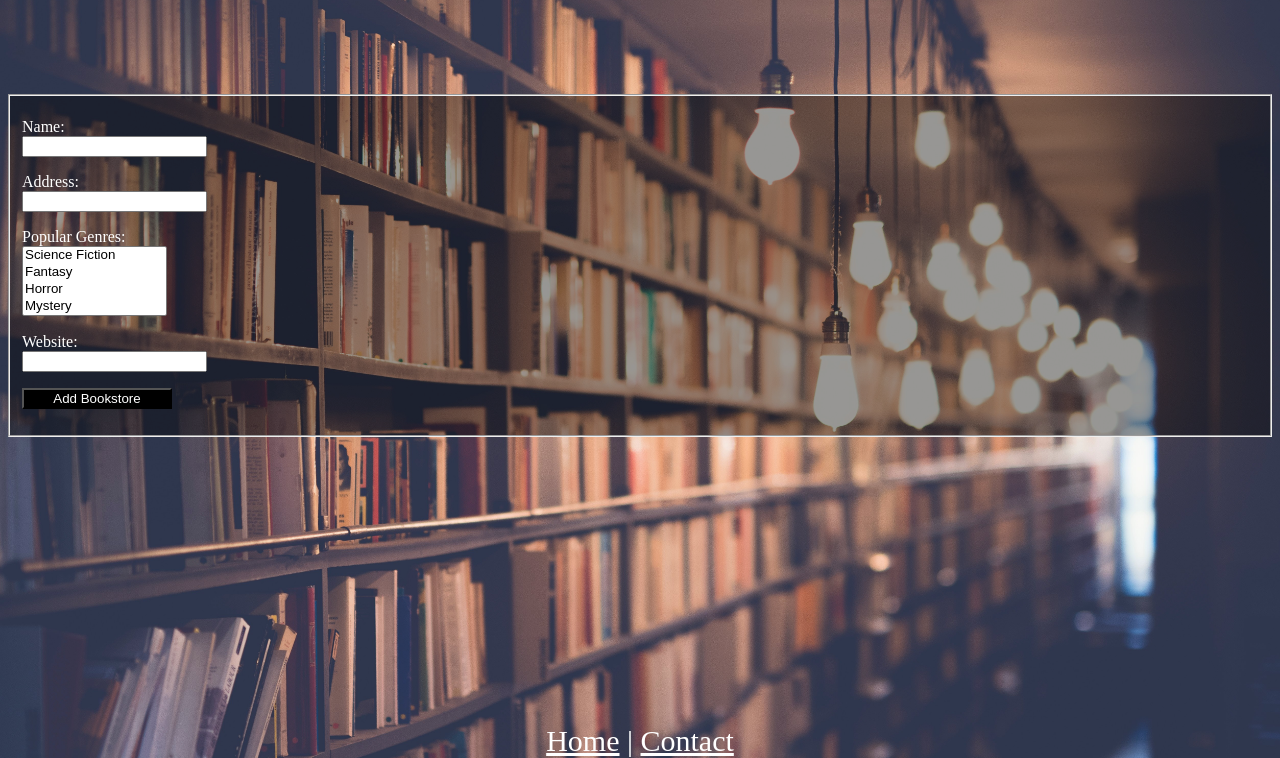
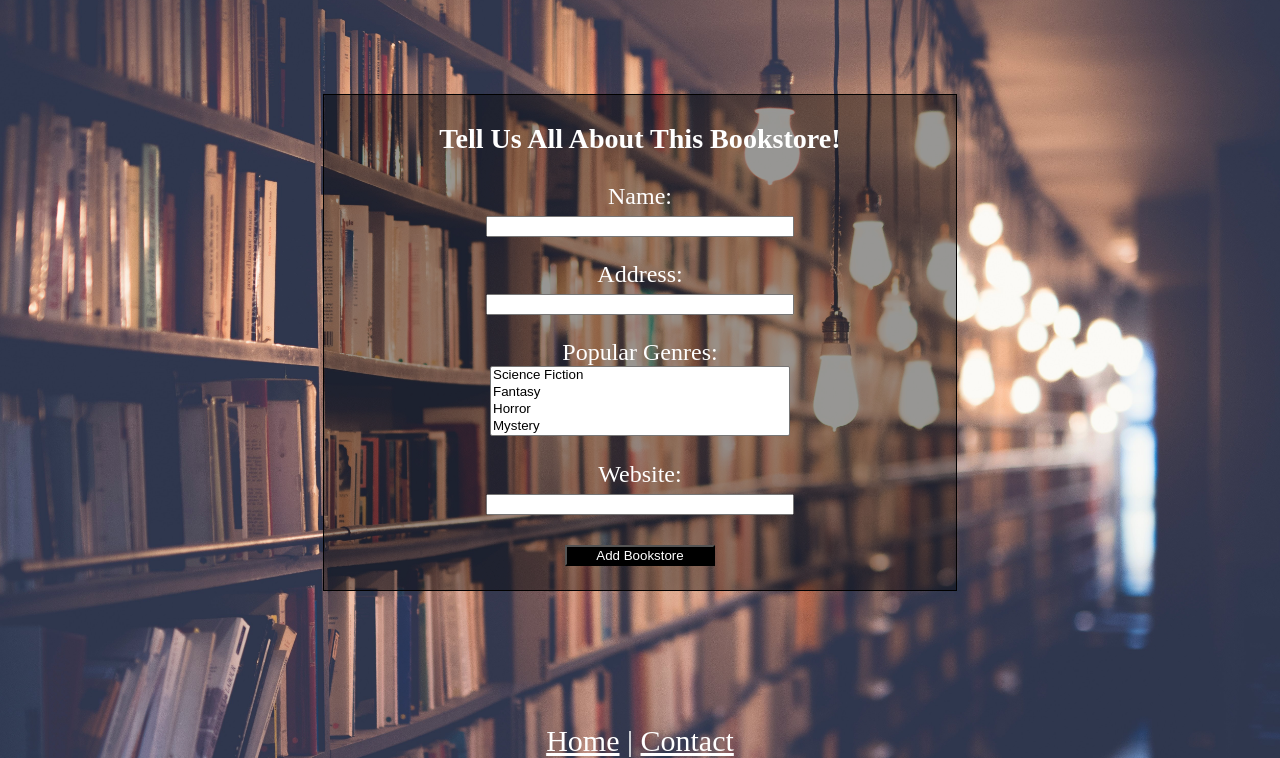
Before and after one commit to johnrobertmahlan/Bookworms-United, a Node server app: page /bookstores/new in a window 1280 px wide. Shown: the part 64-822 px from the top of the page. Run offline with Node 20, Linux system fonts and the light colour scheme; some libraries are stand-ins or nearby versions.

Commit message:
update new bookstore view

```diff
--- a/public/css/style.css
+++ b/public/css/style.css
@@ -94,18 +94,22 @@ th {
 
 #new-bookstore {
     background-color: rgba(0,0,0,0.4);
+    border: 0.5px solid black;
+    color: white;
     margin: 0 auto;
+    width: 50%;
+    text-align: center;
+    font-size: 150%;
 }
 
-#add-bookstore-form {
-    color: white;
+.bookstore-info {
+    width: 300px;
 }
 
 #display-single-bookstore{
     background-color: rgba(0,0,0,0.4);
     color: white;
     border: 0.5px solid black;
-    /*margin: 0 auto;*/
     padding: 10px;
     width: 45%;
     float: left;
--- a/views/bookstores/new.ejs
+++ b/views/bookstores/new.ejs
@@ -1,18 +1,19 @@
 <%- include('../partials/header') %>
 
+<div id="new-bookstore">
+    <h3>Tell Us All About This Bookstore!</h3>
     <form id="add-bookstore-form" action="/bookstores" method="POST">
-        <fieldset id="new-bookstore">
             <p>
                 <label>Name:</label><br />
-                <input type="text" name="name">
+                <input class="bookstore-info" type="text" name="name">
             </p>
             <p>
                 <label>Address:</label><br />
-                <input type="text" name="address">
+                <input class="bookstore-info" type="text" name="address">
             </p>
             <p>
                 <label>Popular Genres:</label><br />
-                <select name="genres" multiple="multiple">
+                <select class="bookstore-info" name="genres" multiple="multiple">
                     <option value="Science Fiction">Science Fiction</option>
                     <option value="Fantasy">Fantasy</option>
                     <option value="Horror">Horror</option>
@@ -27,13 +28,13 @@
             </p>
             <p>
                 <label>Website:</label><br />
-                <input type="url" name="website">
+                <input class="bookstore-info" type="url" name="website">
             </p>
             <p>
                 <input type="submit" value="Add Bookstore">
             </p>
-        </fieldset>
     </form>
+</div>
 
 
 <%- include('../partials/footer') %>
```
